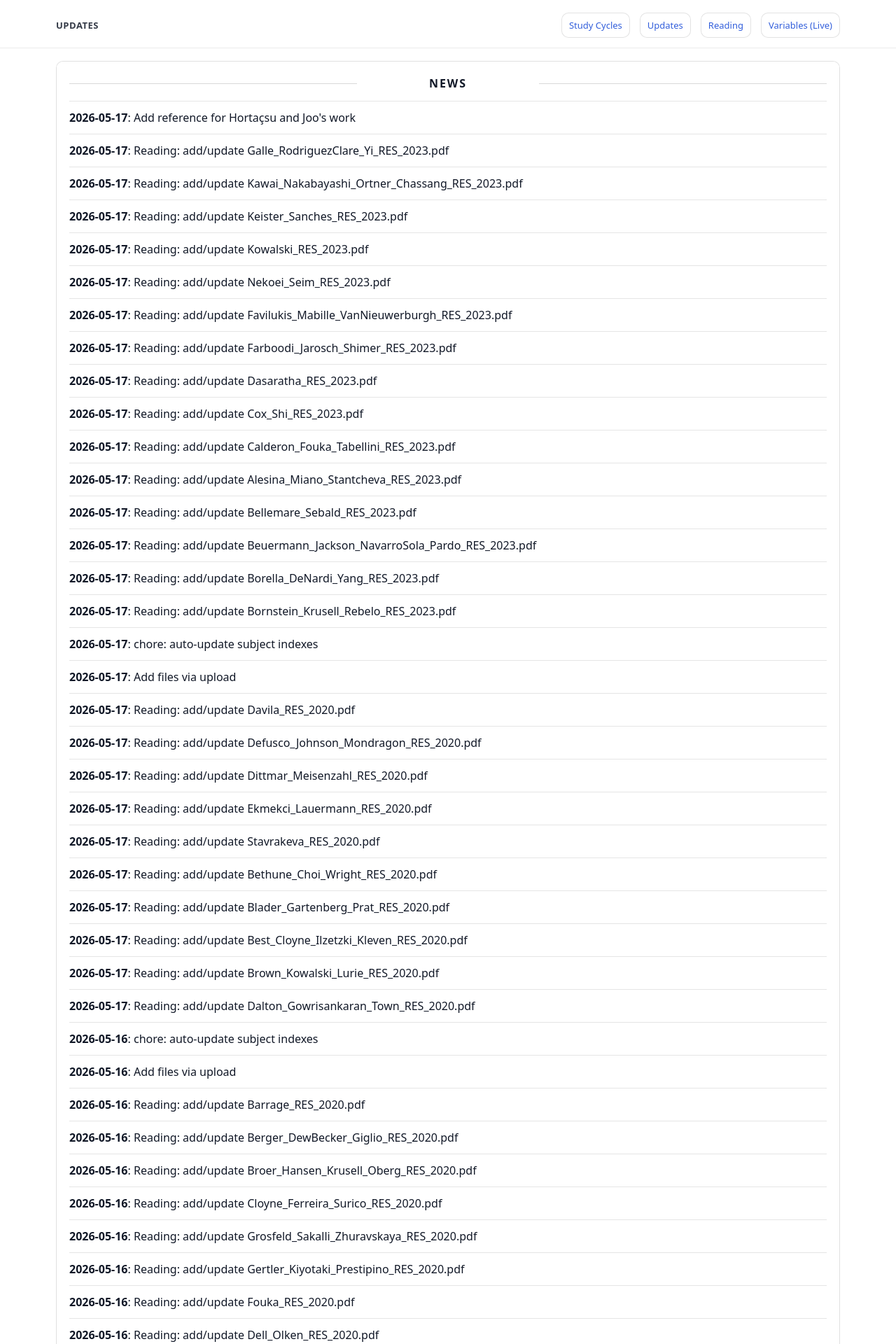
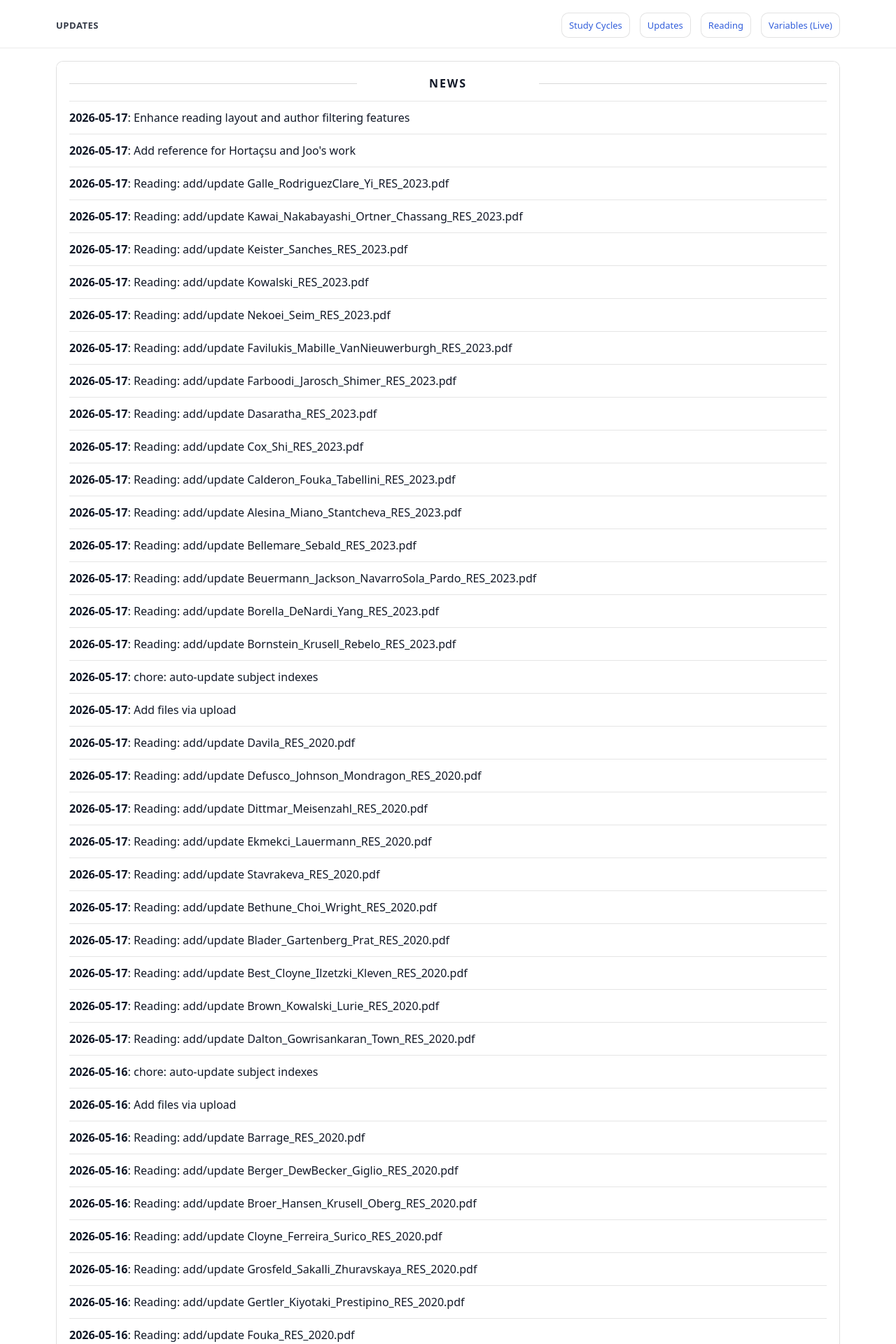
Before and after one commit to yaxinzn/study-archive, a Jekyll site: the page built from updates/index.md, in a window 1280 px wide. Shown: the top 1920 px of the page at 70% size. Built offline with Jekyll 4.4.1, drawn with Linux system fonts in a browser that asks for light colours; some of the changed text lies outside the part shown.

Commit message:
chore: update NEWS feed

```diff
--- a/_data/news.yml
+++ b/_data/news.yml
@@ -1,4 +1,7 @@
 # Auto-generated update history (sorted newest -> oldest). Do not edit manually.
+- ts: "1779020011"
+  date: "2026-05-17"
+  title: "Enhance reading layout and author filtering features"
 - ts: "1779019890"
   date: "2026-05-17"
   title: "Add reference for Hortaçsu and Joo's work"
```
